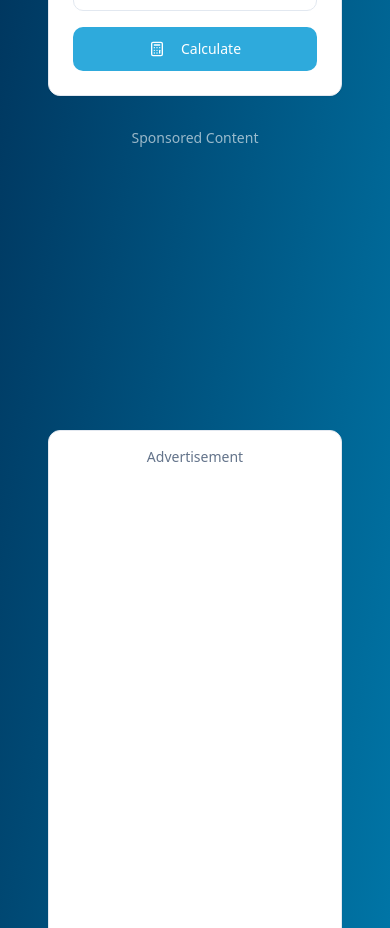
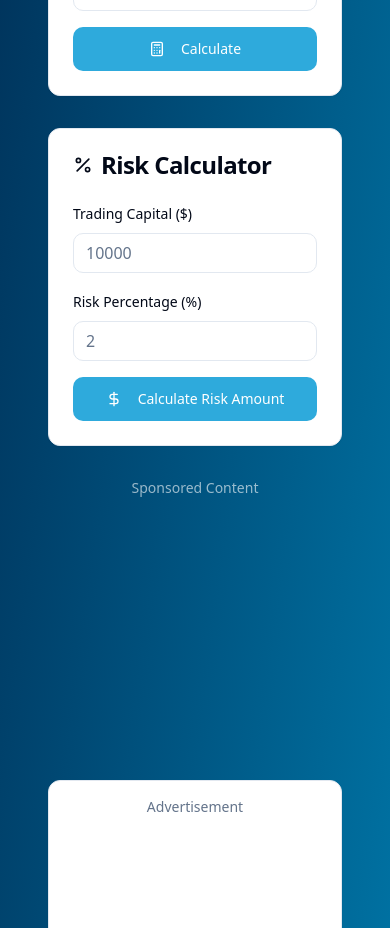
Before and after one commit to Vickifx/deriv-index-profit-wizard, a React (Vite) app: page / in a window 390 px wide. Shown: the part 980-1908 px from the top of the page. Built offline with nearby package versions, Linux system fonts and the light colour scheme; no server answers.

Commit message:
Add risk calculation feature
Add a new section to the app that allows traders to calculate their risk in dollars based on a percentage of their trading capital.

```diff
--- /dev/null
+++ b/src/components/RiskCalculator.tsx
@@ -0,0 +1,124 @@
+import React, { useState } from 'react';
+import { Button } from '@/components/ui/button';
+import { Input } from '@/components/ui/input';
+import { Label } from '@/components/ui/label';
+import { Card, CardContent, CardHeader, CardTitle } from '@/components/ui/card';
+import { DollarSign, Percent } from 'lucide-react';
+
+interface RiskResult {
+  riskAmount: number;
+  remainingCapital: number;
+}
+
+export const RiskCalculator: React.FC = () => {
+  const [tradingCapital, setTradingCapital] = useState('');
+  const [riskPercentage, setRiskPercentage] = useState('');
+  const [result, setResult] = useState<RiskResult | null>(null);
+
+  const calculate = () => {
+    const capital = parseFloat(tradingCapital);
+    const percentage = parseFloat(riskPercentage);
+
+    if (isNaN(capital) || isNaN(percentage)) {
+      alert('Please fill all fields with valid numbers.');
+      return;
+    }
+
+    if (percentage < 0 || percentage > 100) {
+      alert('Risk percentage must be between 0 and 100.');
+      return;
+    }
+
+    const riskAmount = (capital * percentage) / 100;
+    const remainingCapital = capital - riskAmount;
+
+    setResult({
+      riskAmount,
+      remainingCapital
+    });
+  };
+
+  const formatCurrency = (value: number) => {
+    return new Intl.NumberFormat('en-US', {
+      style: 'currency',
+      currency: 'USD',
+      minimumFractionDigits: 2,
+      maximumFractionDigits: 2
+    }).format(value);
+  };
+
+  return (
+    <div className="space-y-6">
+      <Card>
+        <CardHeader>
+          <CardTitle className="flex items-center gap-2">
+            <Percent className="h-5 w-5" />
+            Risk Calculator
+          </CardTitle>
+        </CardHeader>
+        <CardContent className="space-y-4">
+          <div className="grid grid-cols-1 md:grid-cols-2 gap-4">
+            <div className="space-y-2">
+              <Label htmlFor="capital">Trading Capital ($)</Label>
+              <Input
+                id="capital"
+                type="number"
+                step="any"
+                value={tradingCapital}
+                onChange={(e) => setTradingCapital(e.target.value)}
+                placeholder="10000"
+              />
+            </div>
+
+            <div className="space-y-2">
+              <Label htmlFor="risk">Risk Percentage (%)</Label>
+              <Input
+                id="risk"
+                type="number"
+                step="any"
+                min="0"
+                max="100"
+                value={riskPercentage}
+                onChange={(e) => setRiskPercentage(e.target.value)}
+                placeholder="2"
+              />
+            </div>
+          </div>
+
+          <Button
+            onClick={calculate}
+            className="w-full"
+            size="lg"
+          >
+            <DollarSign className="mr-2 h-4 w-4" />
+            Calculate Risk Amount
+          </Button>
+        </CardContent>
+      </Card>
+
+      {result && (
+        <Card>
+          <CardHeader>
+            <CardTitle className="flex items-center gap-2">
+              <DollarSign className="h-5 w-5" />
+              Risk Calculation Results
+            </CardTitle>
+          </CardHeader>
+          <CardContent>
+            <div className="grid grid-cols-1 md:grid-cols-2 gap-4">
+              <div className="text-center p-4 rounded-lg bg-trading-result-bg">
+                <div className="text-sm text-muted-foreground">Risk Amount</div>
+                <div className="text-xl font-bold text-trading-loss">{formatCurrency(result.riskAmount)}</div>
+              </div>
+
+              <div className="text-center p-4 rounded-lg bg-trading-result-bg">
+                <div className="text-sm text-muted-foreground">Remaining Capital</div>
+                <div className="text-xl font-bold text-trading-profit">{formatCurrency(result.remainingCapital)}</div>
+              </div>
+            </div>
+          </CardContent>
+        </Card>
+      )}
+    </div>
+  );
+};
--- a/src/pages/Index.tsx
+++ b/src/pages/Index.tsx
@@ -1,4 +1,5 @@
 import { PipCalculator } from '@/components/PipCalculator';
+import { RiskCalculator } from '@/components/RiskCalculator';
 import { DarkModeToggle } from '@/components/DarkModeToggle';
 import { AdBanner } from '@/components/AdBanner';
 import { AdSidebar } from '@/components/AdSidebar';
@@ -38,6 +39,10 @@ const Index = () => {
           <div className="lg:col-span-3">
             <PipCalculator />
 
+            <div className="mt-8">
+              <RiskCalculator />
+            </div>
+
             {/* Content Bottom Ad */}
             <div className="mt-8">
               <div className="text-center text-sm text-primary-foreground/60 mb-2">Sponsored Content</div>
```
